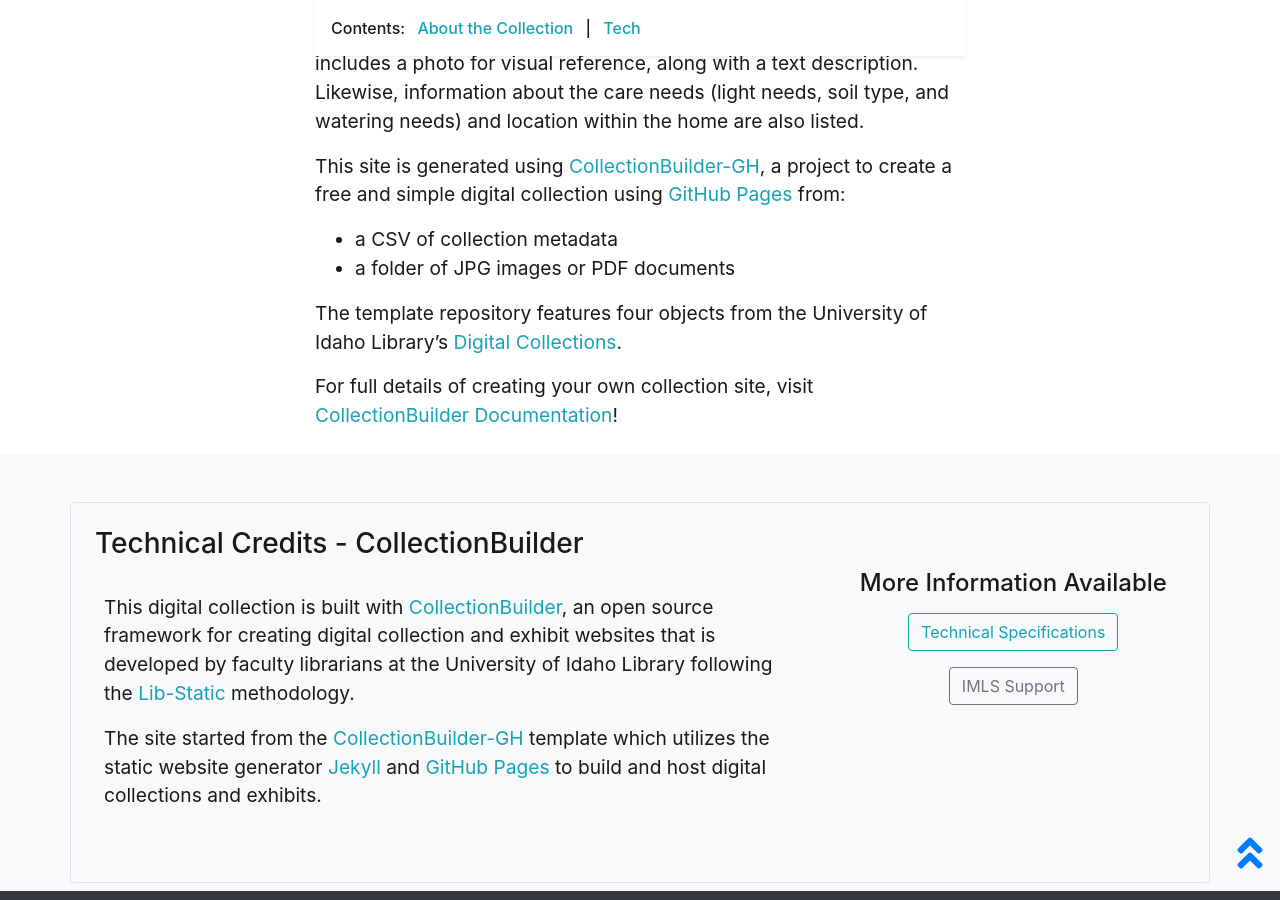
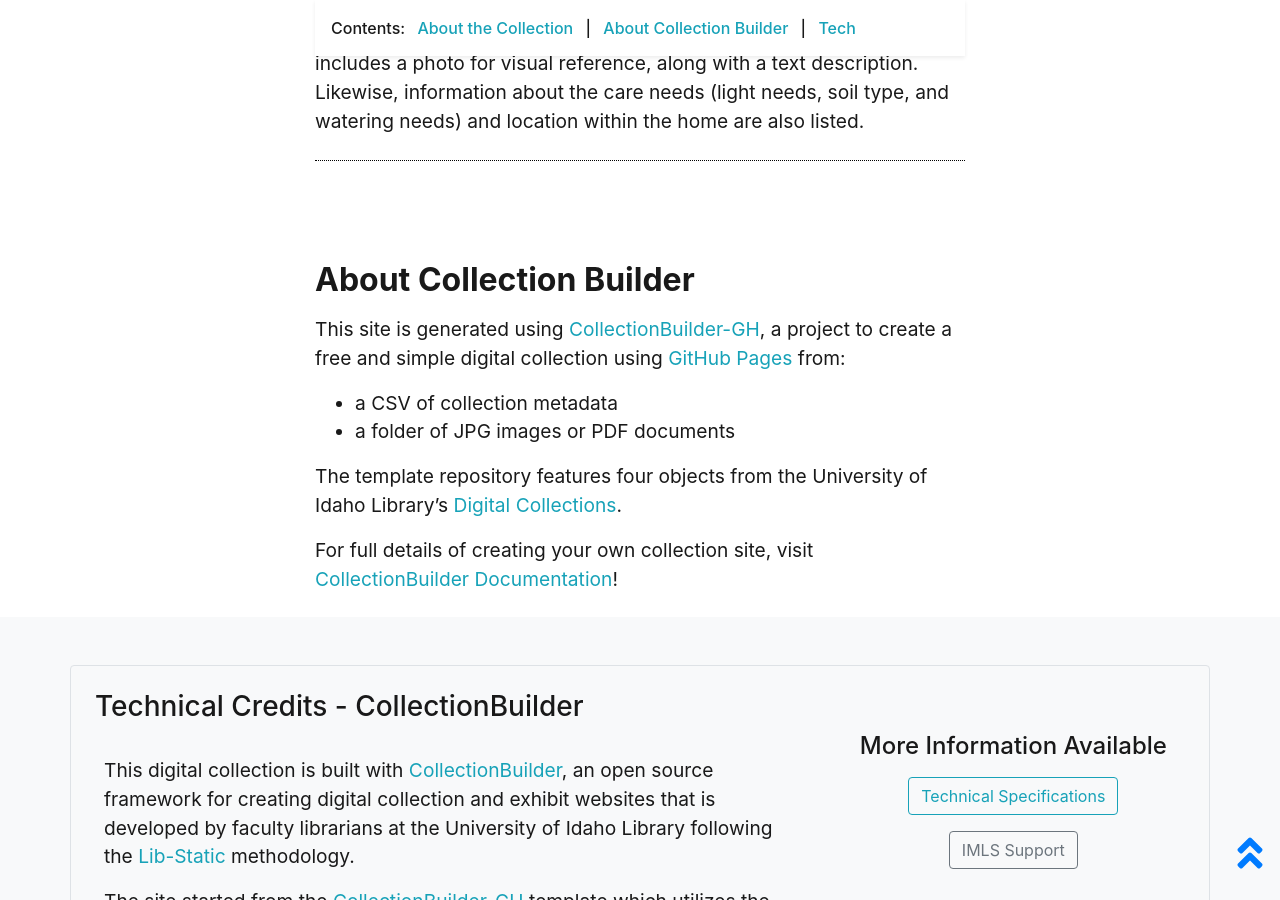
Before and after one commit to abblygail/abblygail-houseplants, a Jekyll site: the page built from pages/about.md, in a window 1280 px wide and 900 px high, scrolled down 782 px. Built offline with Jekyll 4.4.1, drawn with Linux system fonts in a browser that asks for light colours.

Commit message:
Update about.md

```diff
--- a/pages/about.md
+++ b/pages/about.md
@@ -10,11 +10,13 @@
 
 {% include feature/jumbotron.html objectid="https://cdil.lib.uidaho.edu/images/palouse_sm.jpg" %}
 
-{% include feature/nav-menu.html sections="About the Collection;" %}
+{% include feature/nav-menu.html sections="About the Collection;About Collection Builder" %}
 
 ## About the Collection
 
 This is a collection of all of my houseplants, created in spring 2022 for my capstone project in LBSC 671. It includes the common name and scientific name for each plant. When applicable, it includes the variation (variety) of plant as well. For the ease of plant sitters, it includes a photo for visual reference, along with a text description. Likewise, information about the care needs (light needs, soil type, and watering needs) and location within the home are also listed.
+
+## About Collection Builder
 
 This site is generated using [CollectionBuilder-GH](https://collectionbuilding.github.io/gh/), a project to create a free and simple digital collection using [GitHub Pages](https://pages.github.com/) from:
 
```
